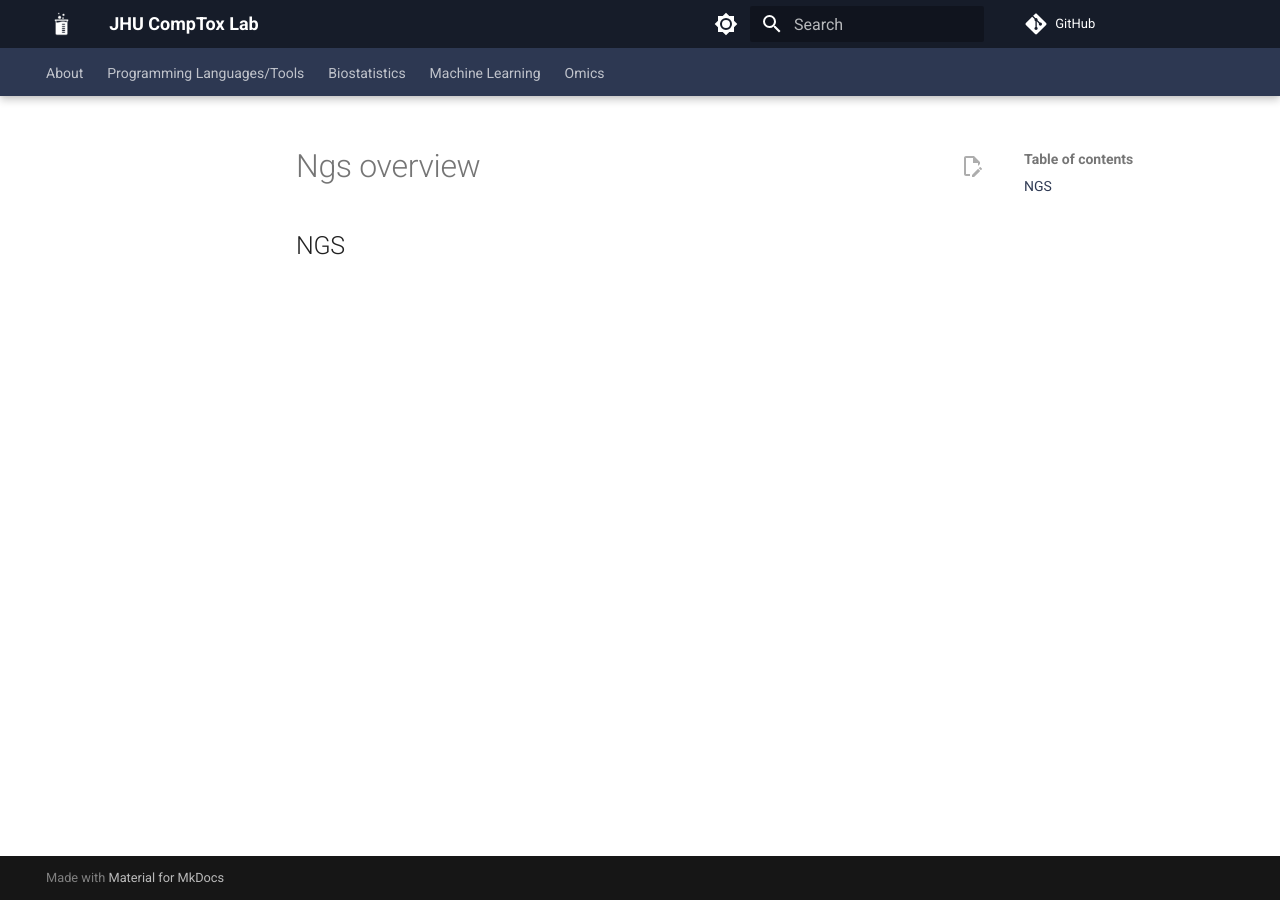
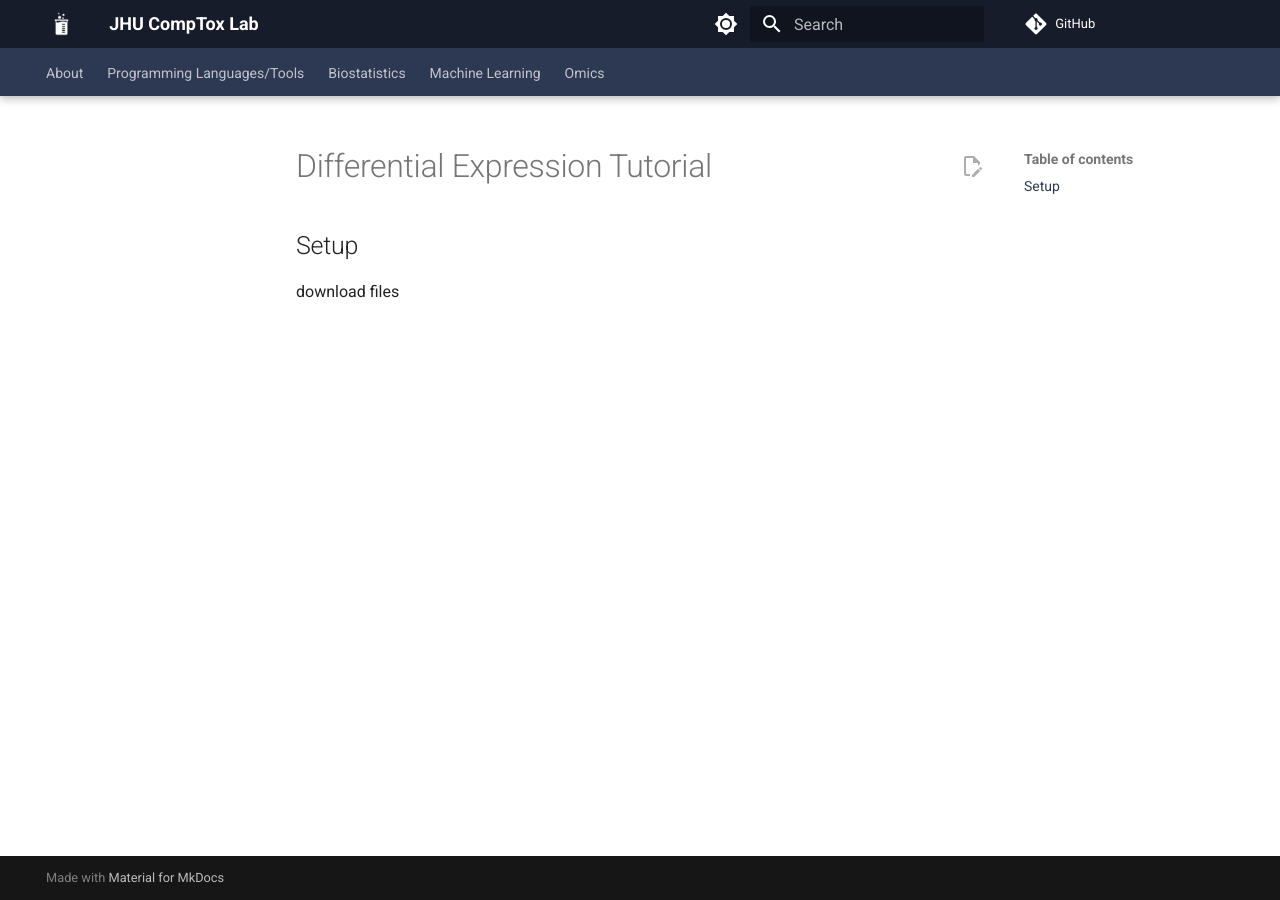
Before and after one commit to comp-tox-jhu/CompToxLab, an MkDocs documentation site: the page built from docs/omics/transcriptomics/rna_seq/ngs_overview.md, in a window 1280 px wide. Built offline with MkDocs 1.6.1 and Material for MkDocs 9.7.7, drawn with Linux system fonts in a browser that asks for light colours; comment, search, counter and statistics services are not loaded.

Commit message:
Update ngs_overview.md

```diff
--- a/docs/omics/transcriptomics/rna_seq/ngs_overview.md
+++ b/docs/omics/transcriptomics/rna_seq/ngs_overview.md
@@ -1 +1,5 @@
-## NGS
+# Differential Expression Tutorial
+
+## Setup
+
+download files
```
